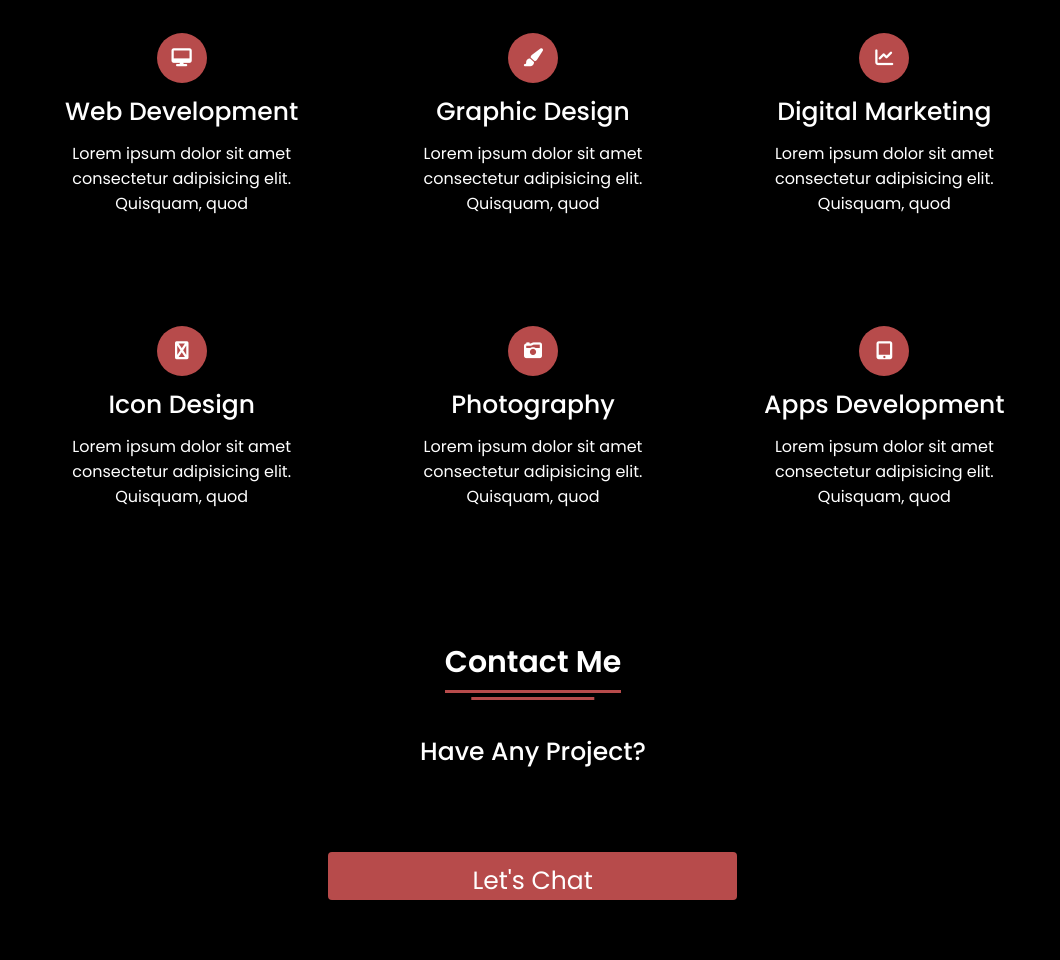
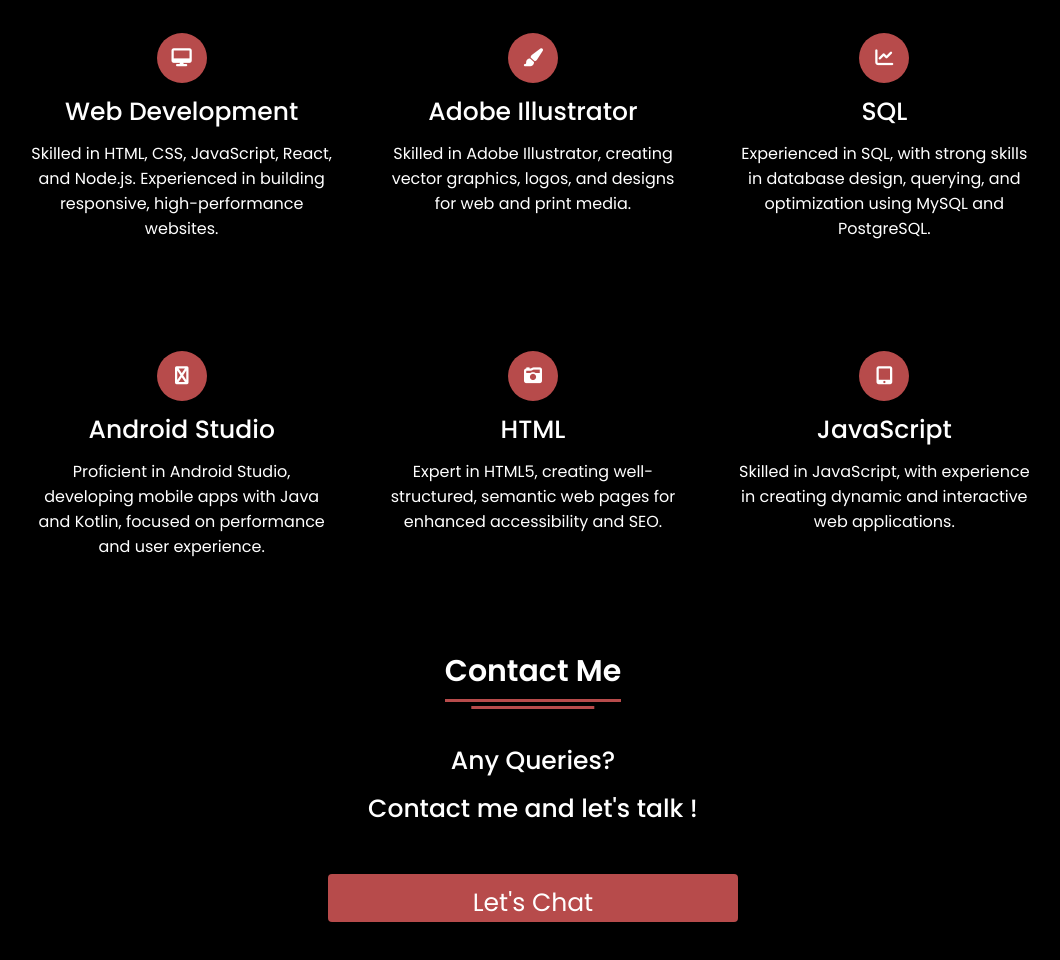
Before and after one commit to syarkii/C390, a plain HTML site: page index.html in a window 1280 px wide. Shown: the part 2350-3310 px from the top of the page, without its empty margins (107-1167 px from the left). Drawn offline with nearby package versions, Linux system fonts and the light colour scheme.

Commit message:
Initial commit

```diff
--- a/index.html
+++ b/index.html
@@ -93,7 +93,7 @@
             </div>
             <div class="right" data-aos="fade-right" data-aos-duration="1500" data-aos-delay="200">
                 <div class="topic">Designing is my Passion</div>
-                <p data-aos="flip-down" data-aos-duration="1500" data-aos-delay="300">Lorem ipsum dolor sit amet consectetur adipisicing elit. Quisquam, quod</p>
+                <p data-aos="flip-down" data-aos-duration="1500" data-aos-delay="300">Designing is my passion. I am skilled in JavaScript, HTML, and SQL for developing interactive websites. I am proficient in Adobe Illustrator, creating visually compelling designs. I have experience in Android Studio, developing mobile apps with a focus on performance and user experience. I am dedicated to crafting high-quality, user-centered solutions that blend creativity with functionality.</p>
                 <div class="button" data-aos="zoom-in-right" data-aos-duration="1500" data-aos-delay="400"><button>Download CV</button></div>
             </div>
         </div>
@@ -108,9 +108,9 @@
         <div class="text">
             <div class="topic" data-aos="fade-right" data-aos-duration="1200" data-aos-delay="200">Skills Reflects Our Knowledge</div>
         </div>
-        <p data-aos="fade-right" data-aos-duration="1200" data-aos-delay="400">Lorem ipsum dolor sit amet consectetur adipisicing elit. Quisquam, quod</p>
+        <p data-aos="fade-right" data-aos-duration="1200" data-aos-delay="400">Proficient in JavaScript, HTML, and SQL, with experience in developing dynamic websites and managing databases. Skilled in Adobe Illustrator for creating vector graphics and designs. Experienced in Android Studio, developing mobile apps with a focus on performance and user experience.</p>
         <div class="experience" data-aos="fade-up" data-aos-duration="1200" data-aos-delay="600">
-            <div class="num">10</div>
+            <div class="num">02</div>
             <div class="exp">Years Of <br>Experience<br/></div>
         </div>
         <div class="boxes">
@@ -119,7 +119,7 @@
                 <div class="per" data-aos="zoom-in" data-aos-duration="1200" data-aos-delay="300">90%</div>
             </div>
             <div class="box">
-                <div class="topic" data-aos="fade-right" data-aos-duration="1200" data-aos-delay="150">CSS</div>
+                <div class="topic" data-aos="fade-right" data-aos-duration="1200" data-aos-delay="150">Adobe Illustrator</div>
                 <div class="per" data-aos="zoom-in" data-aos-duration="1200" data-aos-delay="300">80%</div>
             </div>
             <div class="box">
@@ -127,7 +127,7 @@
                 <div class="per" data-aos="zoom-in" data-aos-duration="1200" data-aos-delay="300">70%</div>
             </div>
             <div class="box">
-                <div class="topic" data-aos="fade-right" data-aos-duration="1200" data-aos-delay="150">PHP</div>
+                <div class="topic" data-aos="fade-right" data-aos-duration="1200" data-aos-delay="150">SQL</div>
                 <div class="per" data-aos="zoom-in" data-aos-duration="1200" data-aos-delay="300">60%</div>
             </div>
         </div>
@@ -147,42 +147,42 @@
                     <i class="fa-solid fa-desktop"></i>
                 </div>
                 <div class="topic">Web Development</div>
-                <p>Lorem ipsum dolor sit amet consectetur adipisicing elit. Quisquam, quod</p>
+                <p>Skilled in HTML, CSS, JavaScript, React, and Node.js. Experienced in building responsive, high-performance websites.</p>
             </div>
             <div class="box" data-aos="fade-up" data-aos-duration="1500" data-aos-delay="400">
                 <div class="icon">
                     <i class="fas fa-paint-brush"></i>
                 </div>
-                <div class="topic">Graphic Design</div>
-                <p>Lorem ipsum dolor sit amet consectetur adipisicing elit. Quisquam, quod</p>
+                <div class="topic">Adobe Illustrator</div>
+                <p>Skilled in Adobe Illustrator, creating vector graphics, logos, and designs for web and print media.</p>
             </div>
             <div class="box" data-aos="fade-up" data-aos-duration="1500" data-aos-delay="400">
                 <div class="icon">
                     <i class="fas fa-chart-line"></i>
                 </div>
-                <div class="topic">Digital Marketing</div>
-                <p>Lorem ipsum dolor sit amet consectetur adipisicing elit. Quisquam, quod</p>
+                <div class="topic">SQL</div>
+                <p>Experienced in SQL, with strong skills in database design, querying, and optimization using MySQL and PostgreSQL.</p>
             </div>
             <div class="box" data-aos="fade-up" data-aos-duration="1500" data-aos-delay="400">
                 <div class="icon">
                     <i class="fas fa-android"></i>
                 </div>
-                <div class="topic">Icon Design</div>
-                <p>Lorem ipsum dolor sit amet consectetur adipisicing elit. Quisquam, quod</p>
+                <div class="topic">Android Studio</div>
+                <p>Proficient in Android Studio, developing mobile apps with Java and Kotlin, focused on performance and user experience.</p>
             </div>
             <div class="box" data-aos="fade-up" data-aos-duration="1500" data-aos-delay="400">
                 <div class="icon">
                     <i class="fas fa-camera-retro"></i>
                 </div>
-                <div class="topic">Photography</div>
-                <p>Lorem ipsum dolor sit amet consectetur adipisicing elit. Quisquam, quod</p>
+                <div class="topic">HTML</div>
+                <p>Expert in HTML5, creating well-structured, semantic web pages for enhanced accessibility and SEO.</p>
             </div>
             <div class="box" data-aos="fade-up" data-aos-duration="1500" data-aos-delay="400">
                 <div class="icon">
                     <i class="fas fa-tablet-alt"></i>
                 </div>
-                <div class="topic">Apps Development</div>
-                <p>Lorem ipsum dolor sit amet consectetur adipisicing elit. Quisquam, quod</p>
+                <div class="topic">JavaScript</div>
+                <p>Skilled in JavaScript, with experience in creating dynamic and interactive web applications.</p>
             </div>
         </div>
     </div>
@@ -195,8 +195,8 @@
                 <span>Contact Me</span>
             </div>
             <div class="text">
-                <div class="topic" data-aos="fade-right" data-aos-duration="1500">Have Any Project?</div>
-                <p>Lorem ipsum dolor sit amet consectetur adipisicing elit. Quisquam, quod</p>
+                <div class="topic" data-aos="fade-right" data-aos-duration="1500">Any Queries?</div>
+                <p class="topic"data-aos="fade-right" data-aos-duration="1500">Contact me and let's talk !</p>
             <div class="button" data-aos="zoom-in" data-aos-duration="1500" data-aos-delay="400">
                 <button>Let's Chat</button>
             </div>
```
